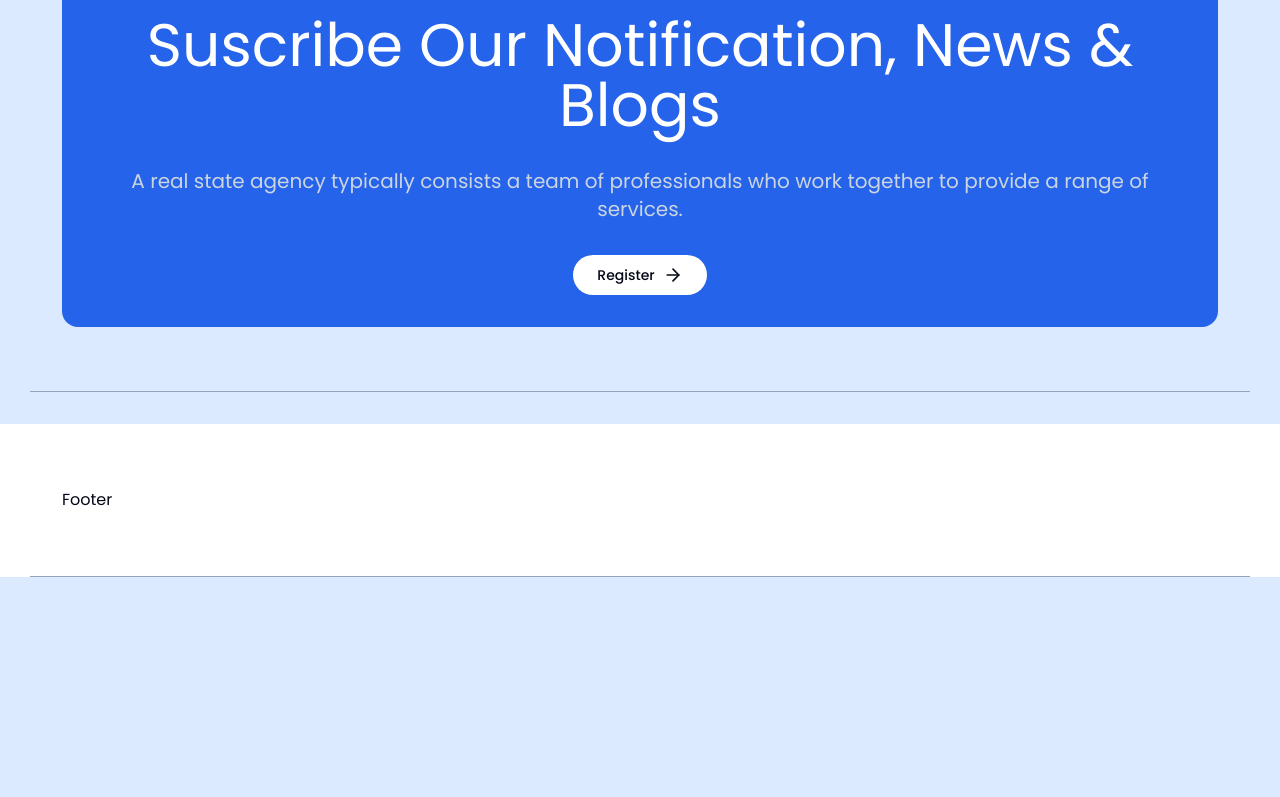
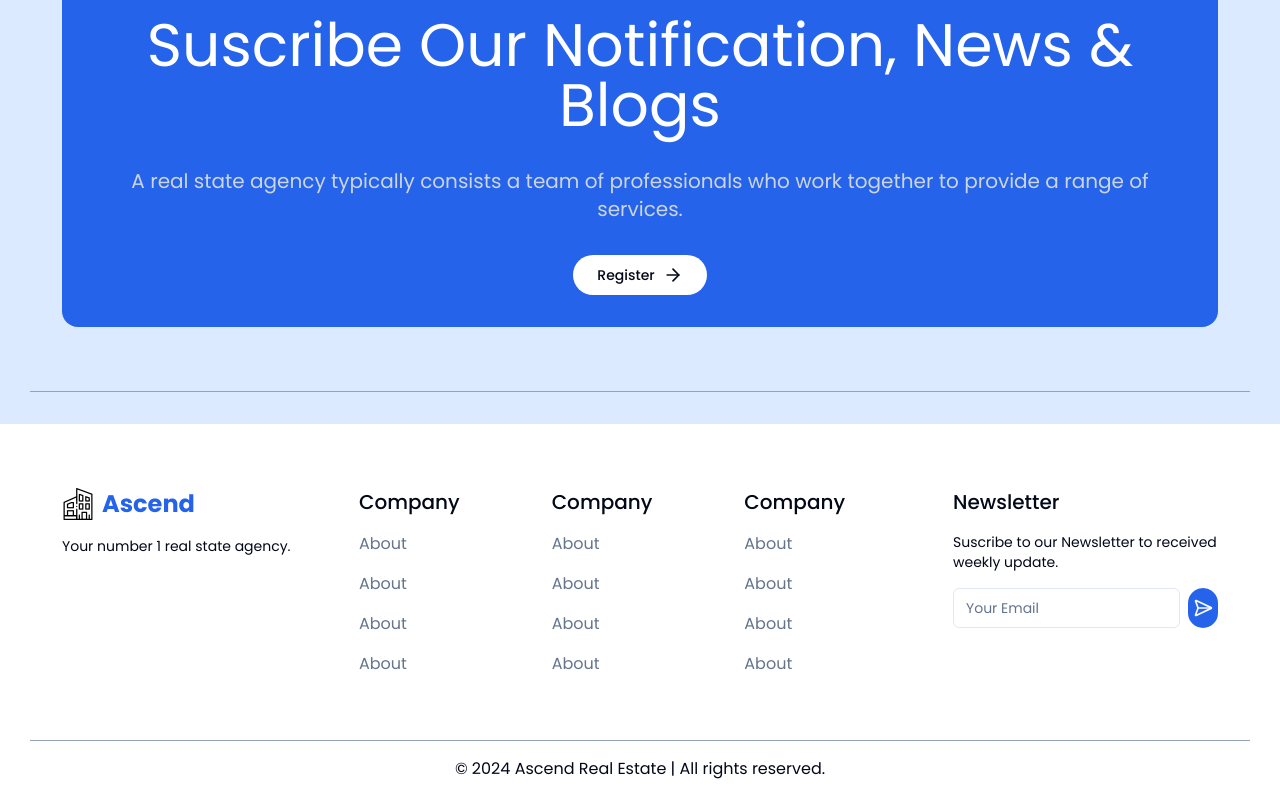
Before and after one commit to ClintJoey19/Ascend-Frontend, a React (Vite) app: page / in a window 1280 px wide. Shown: the part 3729-4526 px from the top of the page. Before the commit the page ends 4306 px from the top, so only its background shows below. Built offline with nearby package versions, Linux system fonts and the light colour scheme.

Commit message:
footer added

```diff
--- a/src/components/global/Footer.tsx
+++ b/src/components/global/Footer.tsx
@@ -1,7 +1,52 @@
+import { footerLinks } from "@/constants";
+import Logo from "./Logo";
+import { Input } from "../ui/input";
+import { Button } from "../ui/button";
+import { Send, SendHorizontal } from "lucide-react";
+
 const Footer = () => {
   return (
     <section className="mt-8 bg-white w-full">
-      <footer className="container">Footer</footer>
+      <footer className="container">
+        <div className="grid grid-cols-4 gap-8">
+          <div className="flex flex-col gap-4">
+            <Logo />
+            <p className="text-sm">Your number 1 real state agency.</p>
+          </div>
+          <div className="col-span-2 grid grid-cols-3 gap-4">
+            {footerLinks.map(({ header, links }) => (
+              <div key={header} className="flex flex-col gap-4">
+                <p className="text-xl font-medium">{header}</p>
+                <ul className="flex flex-col gap-4">
+                  {links.map(({ label, href }) => (
+                    <li className="text-muted-foreground">{label}</li>
+                  ))}
+                </ul>
+              </div>
+            ))}
+          </div>
+          <div className="flex flex-col gap-4">
+            <p className="text-xl font-medium">Newsletter</p>
+            <p className="text-sm">
+              Suscribe to our Newsletter to received weekly update.
+            </p>
+            <div className="flex justify-between gap-2">
+              <div className="">
+                <Input type="email" placeholder="Your Email" />
+              </div>
+              <Button size="icon">
+                <SendHorizontal className="w-5 h-5" />
+              </Button>
+            </div>
+          </div>
+        </div>
+      </footer>
+      <div className="py-4 text-center">
+        <p>
+          &copy; {new Date().getFullYear()} Ascend Real Estate | All rights
+          reserved.
+        </p>
+      </div>
     </section>
   );
 };
--- /dev/null
+++ b/src/components/global/FooterLinks.tsx
@@ -0,0 +1,5 @@
+const FooterLinks = () => {
+  return <div>FooterLinks</div>;
+};
+
+export default FooterLinks;
--- /dev/null
+++ b/src/constants/index.ts
@@ -0,0 +1,65 @@
+export const footerLinks = [
+  {
+    header: "Company",
+    links: [
+      {
+        label: "About",
+        href: "/about",
+      },
+      {
+        label: "About",
+        href: "/about",
+      },
+      {
+        label: "About",
+        href: "/about",
+      },
+      {
+        label: "About",
+        href: "/about",
+      },
+    ],
+  },
+  {
+    header: "Company",
+    links: [
+      {
+        label: "About",
+        href: "/about",
+      },
+      {
+        label: "About",
+        href: "/about",
+      },
+      {
+        label: "About",
+        href: "/about",
+      },
+      {
+        label: "About",
+        href: "/about",
+      },
+    ],
+  },
+  {
+    header: "Company",
+    links: [
+      {
+        label: "About",
+        href: "/about",
+      },
+      {
+        label: "About",
+        href: "/about",
+      },
+      {
+        label: "About",
+        href: "/about",
+      },
+      {
+        label: "About",
+        href: "/about",
+      },
+    ],
+  },
+];
```
